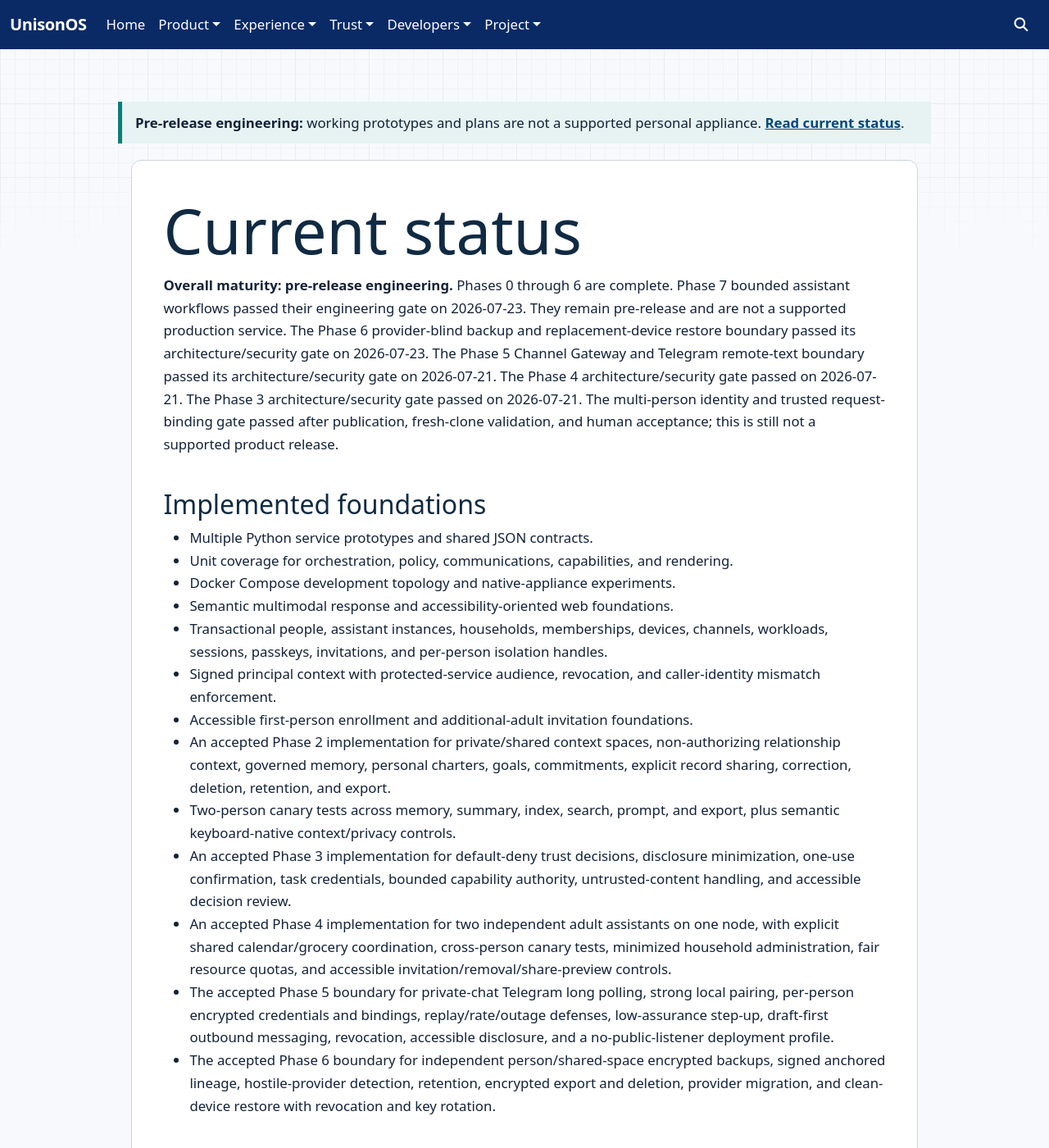
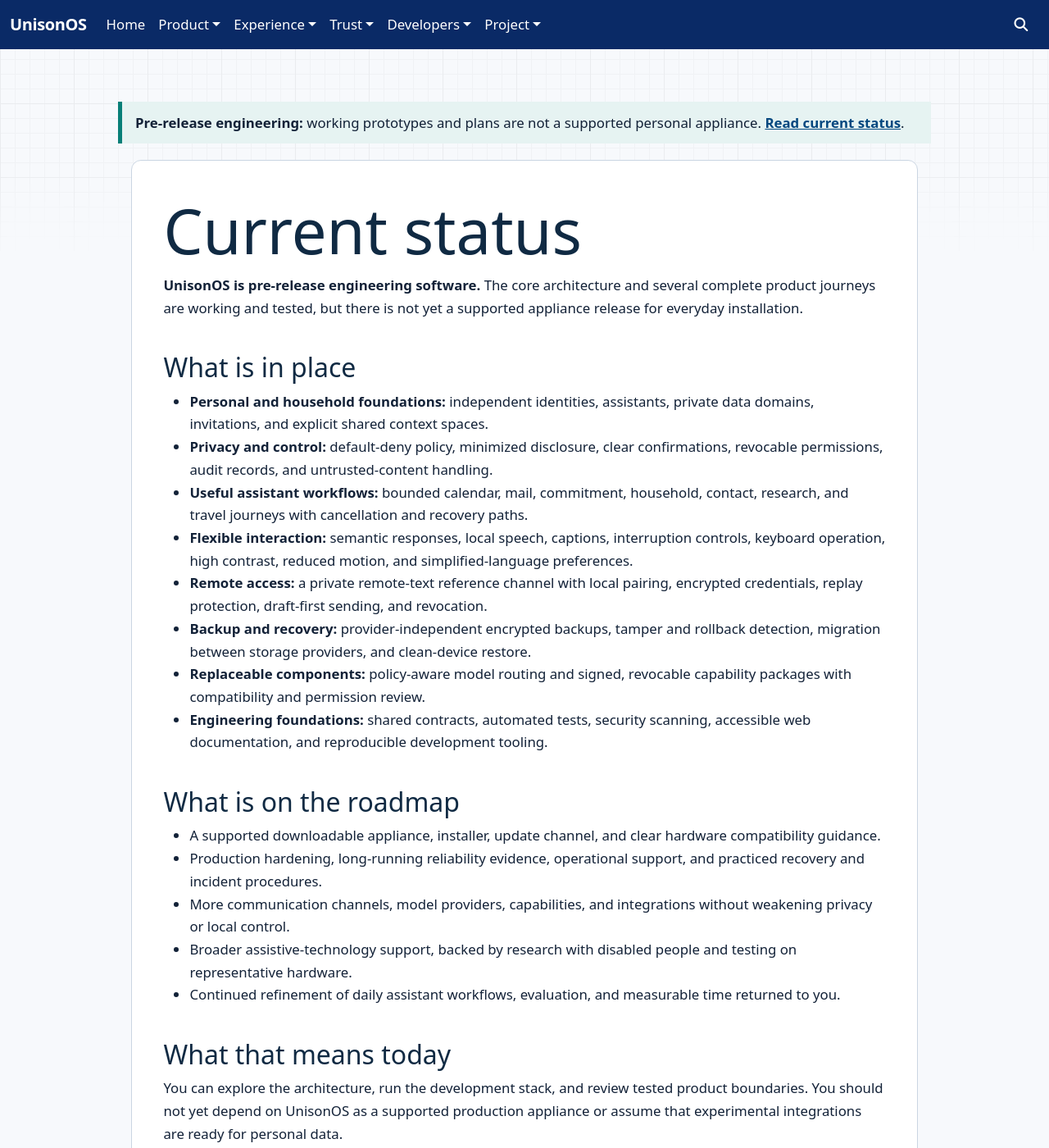
Before and after one commit to project-unisonOS/project-unisonos.github.io, an MkDocs documentation site: the page built from docs/current-status.md, in a window 1280 px wide and 1400 px high. Shown: the whole window at 82% size. Built offline with MkDocs 1.6.1, drawn with Linux system fonts in a browser that asks for light colours; nearby versions of some CDN libraries; some of the changed text lies outside the part shown.

Commit message:
docs: refresh product status and restore vision page

```diff
--- a/docs/current-status.md
+++ b/docs/current-status.md
@@ -1,60 +1,51 @@
 # Current status
 
-**Overall maturity: pre-release engineering.** Phases 0 through 6 are complete.
-Phase 7 bounded assistant workflows passed their engineering gate on
-2026-07-23. They remain pre-release and are not a supported production service.
-The Phase 6 provider-blind backup and replacement-device restore boundary
-passed its architecture/security gate on 2026-07-23. The Phase 5 Channel
-Gateway and Telegram remote-text boundary passed
-its architecture/security gate on 2026-07-21.
-The Phase 4 architecture/security gate passed on 2026-07-21. The Phase 3 architecture/security
-gate passed on 2026-07-21. The
-multi-person identity and trusted request-binding gate passed after publication,
-fresh-clone validation, and human acceptance; this is still not a supported
-product release.
+**UnisonOS is pre-release engineering software.** The core architecture and
+several complete product journeys are working and tested, but there is not yet a
+supported appliance release for everyday installation.
 
-## Implemented foundations
+## What is in place
 
-- Multiple Python service prototypes and shared JSON contracts.
-- Unit coverage for orchestration, policy, communications, capabilities, and rendering.
-- Docker Compose development topology and native-appliance experiments.
-- Semantic multimodal response and accessibility-oriented web foundations.
-- Transactional people, assistant instances, households, memberships, devices,
-  channels, workloads, sessions, passkeys, invitations, and per-person isolation handles.
-- Signed principal context with protected-service audience, revocation, and
-  caller-identity mismatch enforcement.
-- Accessible first-person enrollment and additional-adult invitation foundations.
-- An accepted Phase 2 implementation for private/shared context spaces, non-authorizing
-  relationship context, governed memory, personal charters, goals, commitments,
-  explicit record sharing, correction, deletion, retention, and export.
-- Two-person canary tests across memory, summary, index, search, prompt, and export,
-  plus semantic keyboard-native context/privacy controls.
-- An accepted Phase 3 implementation for default-deny trust decisions, disclosure
-  minimization, one-use confirmation, task credentials, bounded capability
-  authority, untrusted-content handling, and accessible decision review.
-- An accepted Phase 4 implementation for two independent adult assistants on one node,
-  with explicit shared calendar/grocery coordination, cross-person canary tests,
-  minimized household administration, fair resource quotas, and accessible
-  invitation/removal/share-preview controls.
-- The accepted Phase 5 boundary for private-chat Telegram long polling, strong local
-  pairing, per-person encrypted credentials and bindings, replay/rate/outage
-  defenses, low-assurance step-up, draft-first outbound messaging, revocation,
-  accessible disclosure, and a no-public-listener deployment profile.
-- The accepted Phase 6 boundary for independent person/shared-space encrypted
-  backups, signed anchored lineage, hostile-provider detection, retention,
-  encrypted export and deletion, provider migration, and clean-device restore
-  with revocation and key rotation.
+- **Personal and household foundations:** independent identities, assistants,
+  private data domains, invitations, and explicit shared context spaces.
+- **Privacy and control:** default-deny policy, minimized disclosure, clear
+  confirmations, revocable permissions, audit records, and untrusted-content
+  handling.
+- **Useful assistant workflows:** bounded calendar, mail, commitment, household,
+  contact, research, and travel journeys with cancellation and recovery paths.
+- **Flexible interaction:** semantic responses, local speech, captions,
+  interruption controls, keyboard operation, high contrast, reduced motion, and
+  simplified-language preferences.
+- **Remote access:** a private remote-text reference channel with local pairing,
+  encrypted credentials, replay protection, draft-first sending, and revocation.
+- **Backup and recovery:** provider-independent encrypted backups, tamper and
+  rollback detection, migration between storage providers, and clean-device
+  restore.
+- **Replaceable components:** policy-aware model routing and signed, revocable
+  capability packages with compatibility and permission review.
+- **Engineering foundations:** shared contracts, automated tests, security
+  scanning, accessible web documentation, and reproducible development tooling.
 
-## Approved, not yet implemented end to end
+## What is on the roadmap
 
-- Consolidated six-boundary appliance topology.
-- A supported Ubuntu 24.04 x86_64 appliance installer and update channel.
+- A supported downloadable appliance, installer, update channel, and clear
+  hardware compatibility guidance.
+- Production hardening, long-running reliability evidence, operational support,
+  and practiced recovery and incident procedures.
+- More communication channels, model providers, capabilities, and integrations
+  without weakening privacy or local control.
+- Broader assistive-technology support, backed by research with disabled people
+  and testing on representative hardware.
+- Continued refinement of daily assistant workflows, evaluation, and measurable
+  time returned to you.
 
-The accepted Phase 2 implementation builds governed relationship context spaces
-on the completed Phase 1 identity boundary, but it is not a supported product
-release yet. The accepted Phase 5 boundary does not turn
-Telegram into a high-assurance or end-to-end encrypted surface. It also does not
-make the accepted Phase 6 boundary a supported backup service or deliver a
-supported downloadable appliance. Public pages use **implemented**,
-**experimental**, **planned**, and **long-term vision** to distinguish evidence
-from intent.
+## What that means today
+
+You can explore the architecture, run the development stack, and review tested
+product boundaries. You should not yet depend on UnisonOS as a supported
+production appliance or assume that experimental integrations are ready for
+personal data.
+
+As the project develops, this site uses **implemented**, **experimental**,
+**planned**, and **long-term vision** to distinguish what works now from what
+comes next.
--- a/mkdocs.yml
+++ b/mkdocs.yml
@@ -64,7 +64,6 @@ plugins:
   - search
   - redirects:
       redirect_maps:
-        vision.md: index.md
         developers/evaluate-alpha.md: developers/releases.md
         developers/renderer-and-shell.md: developers/renderer.md
 
```
Also changed, not shown: docs/index.md (+7 -11 lines).
